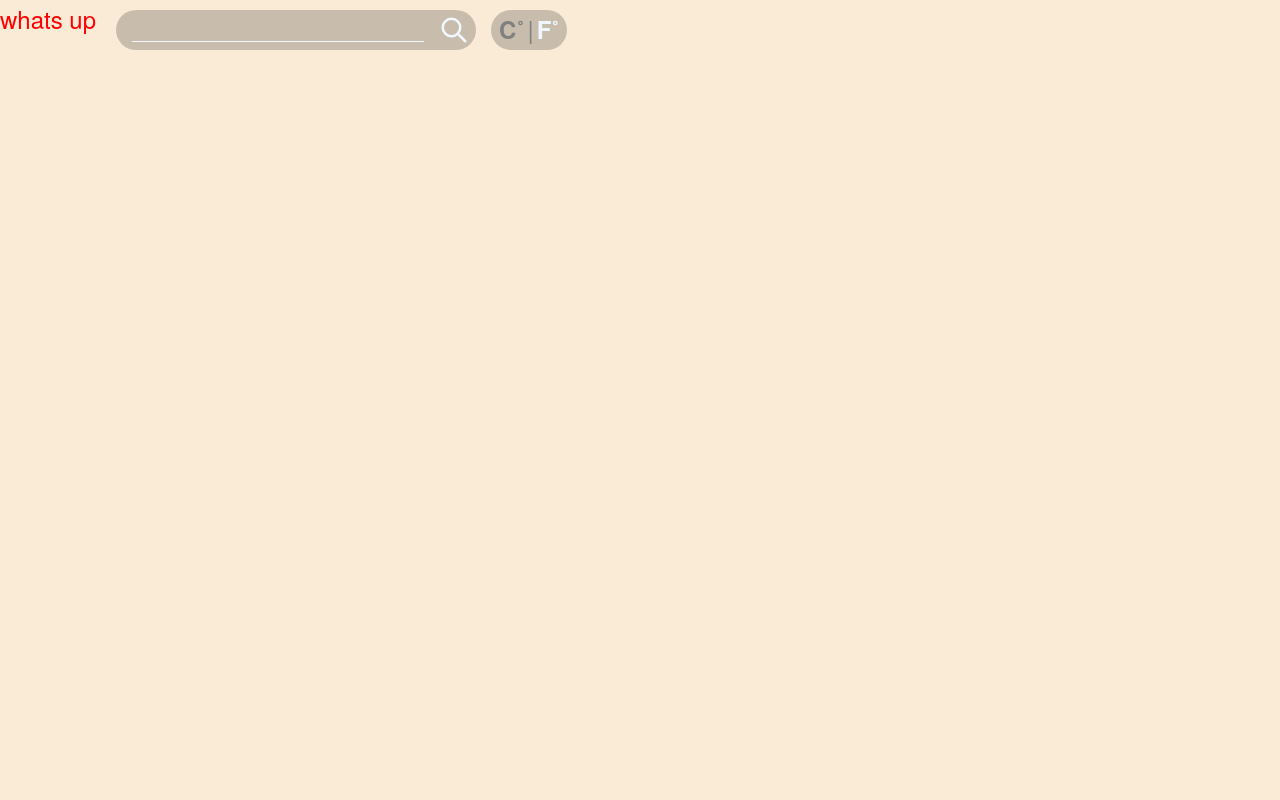
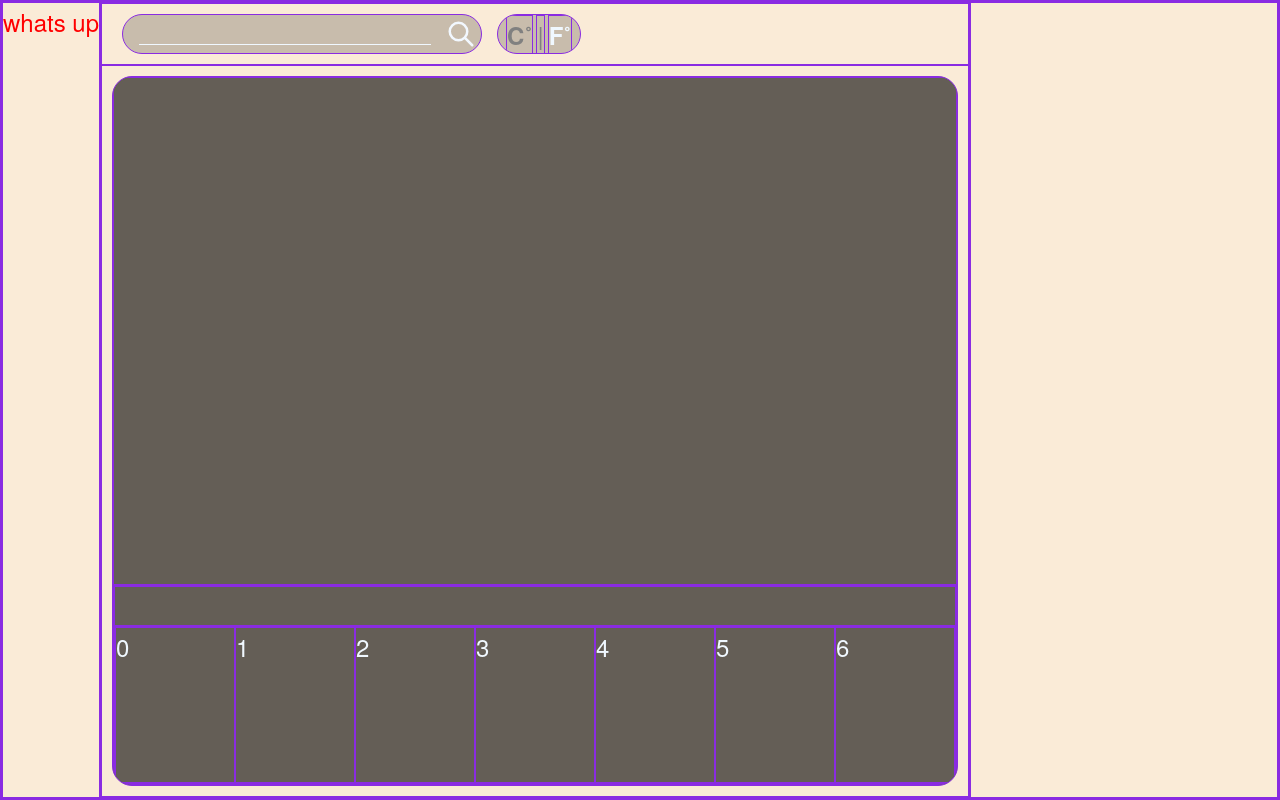
Before and after one commit to KentonKim/weather-app, a website built with webpack: page dist/index.html in a window 1280 px wide. Built offline with nearby package versions, Linux system fonts and the light colour scheme.

Commit message:
Prepared for main content

```diff
--- /dev/null
+++ b/src/dom/content.js
@@ -0,0 +1,34 @@
+const initContainers = (parentDiv) => {
+    const containerContainer = document.createElement('div')
+    containerContainer.id = 'content-container'
+    const contentContainer = document.createElement('div')
+    contentContainer.id = "content"
+
+    const topDiv = document.createElement('div')
+    topDiv.id = "content-top"
+
+    const bottomDiv = document.createElement('div')
+    bottomDiv.id = "content-bottom"
+    const tabDiv = document.createElement('div')
+    tabDiv.id = "horz-scroll-tabs"
+    const horzScrollDiv = document.createElement('div')
+    horzScrollDiv.id = "horz-scroll"
+
+    // add cards
+    for (let i = 0; i < 7; i += 1) {
+        let hourCard = document.createElement('div')
+        hourCard.classList.add('hour-card')
+        hourCard.textContent = i
+        horzScrollDiv.appendChild(hourCard)
+    }
+
+    bottomDiv.appendChild(tabDiv)
+    bottomDiv.appendChild(horzScrollDiv)
+    contentContainer.appendChild(topDiv)
+    contentContainer.appendChild(bottomDiv)
+    containerContainer.appendChild(contentContainer)
+    parentDiv.appendChild(containerContainer)
+    return
+}
+
+export {initContainers}
--- a/src/index.js
+++ b/src/index.js
@@ -3,6 +3,7 @@ import {setDOM, setTemp} from './setInformation'
 import './style.css'
 import mainDom from './dom/main'
 import searchLocation from './searchLocation'
+import { initContainers } from './dom/content'
 
 // Setup main page
 const [leftmain, rightmain] = mainDom(document.body)
@@ -32,3 +33,5 @@ radioF.onclick = () => dayArray.map((dayObj) => setDOM(dayObj.tempDiv, setTemp,
 // 4. output day data in dom
 
 // a. add units to setinformation
+
+initContainers(leftmain)
--- a/src/setInformation.js
+++ b/src/setInformation.js
@@ -1,3 +1,11 @@
+const setDOM = (element, func, argsArray) => {
+    element.classList.add('hidden')
+    setTimeout(() => {
+        func.apply(null, argsArray)
+        element.classList.remove('hidden')
+    }, 200);
+}
+
 const setDay = (day) => {
     if (true) {
         day.displayDayLong()
@@ -20,12 +28,16 @@ const setDayIcon = (day) => {
     day.element.style.backgroundRepeat = "no-repeat"
 }
 
-const setDOM = (element, func, argsArray) => {
-    element.classList.add('hidden')
-    setTimeout(() => {
-        func.apply(null, argsArray)
-        element.classList.remove('hidden')
-    }, 200);
+const setContent = (day) => {
+    // set icon
 }
 
-export {setDOM, setDay, setTemp, setDayIcon}
+const setTab = (day) => {
+    // displays temp / precipitation / wind hourly
+}
+
+
+
+
+
+export {setDOM, setDay, setTemp, setDayIcon, setContent}
--- a/src/style.css
+++ b/src/style.css
@@ -3,7 +3,7 @@
 
 * {
     background-color: transparent;
-    /* border: 1px solid blueviolet; */
+    border: 1px solid blueviolet;
     box-sizing: border-box;
     padding: 0;
     margin: 0;
@@ -24,6 +24,7 @@ body, html {
     width: 100%;
     height: 100%;
     background-color: antiquewhite;
+    overflow: hidden;
 }
 
 body {
@@ -43,13 +44,14 @@ button:focus, input:focus {
 }
 
 #main-left {
-    flex: 4;
+    flex: 2;
     display: flex;
     flex-flow: column;
 }
 
 #main-right {
-    flex: 2;
+    flex: 1;
+    overflow: hidden;
 }
 
 #navbar {
@@ -96,57 +98,6 @@ button:focus, input:focus {
     cursor: default;
 }
 
-
-.card-container {
-    display: flex;
-    flex-flow: column;
-    padding: 10px;
-    gap: 10px;
-    overflow-y: scroll;
-}
-
-.card {
-    height: 120px;
-    position: relative;
-    background-color: transparent;
-    justify-content: space-between;
-    border-radius: 20px;
-    padding: 10px;
-    overflow: clip;
-    display: flex;
-    flex: 1;
-    overflow: hidden;
-    background-color: var(--transparent-light);
-    -webkit-transition: all 0.1s ease;
-    -moz-transition: all 0.1s ease;
-    -o-transition: all 0.1s ease;
-    -ms-transition: all 0.1s ease;
-    transition: all 0.1s ease-in-out;
-}
-
-.card:hover {
-    background-color: var(--transparent-med);
-}
-
-.card:active {
-    background-color: var(--transparent-dark);
-}
-
-.card.selected {
-    background-color: var(--transparent-dark);
-}
-
-.notification {
-    position: fixed;
-    left: calc(50% - 200px);
-    top: 10px;
-    transform: translate(-50%,0);
-    background-color: var(--transparent-light);
-    width: min(80%, 400px);
-    text-align: center;
-    user-select: none;
-}
-
 #search-form {
     width: 360px;
     height: 40px;
@@ -183,6 +134,101 @@ button:focus, input:focus {
 
 #search-button > img {
     width: 30px;
+}
+
+#content-container {
+    width: 100%;
+    height: 100%;
+    padding: 10px;
+}
+
+#content {
+    width: 100%;
+    height: 100%;
+    background-color: var(--transparent-med);
+    display: flex;
+    flex-flow: column;
+    border-radius: 20px;
+    overflow: clip;
+}
+
+#content-top {
+    flex: 1;
+}
+
+#content-bottom {
+    height: 200px;
+    display: flex;
+    flex-flow: column;
+}
+
+
+#horz-scroll-tabs {
+    height: 40px;
+}
+
+#horz-scroll {
+    width: 100%;
+    flex: 1;
+    display: grid;
+    grid-auto-flow: column;
+    align-items: stretch;
+    overflow-x: hidden;
+}
+
+.hour-card {
+    width: 120px;
+}
+
+/* Right side */
+.card-container {
+    display: flex;
+    flex-flow: column;
+    padding: 10px;
+    gap: 10px;
+    overflow-y: auto;
+}
+
+.card {
+    height: 120px;
+    position: relative;
+    background-color: transparent;
+    justify-content: space-between;
+    border-radius: 20px;
+    padding: 10px;
+    overflow: clip;
+    display: flex;
+    flex: 1;
+    overflow: hidden;
+    background-color: var(--transparent-light);
+    -webkit-transition: all 0.1s ease;
+    -moz-transition: all 0.1s ease;
+    -o-transition: all 0.1s ease;
+    -ms-transition: all 0.1s ease;
+    transition: all 0.1s ease-in-out;
+}
+
+.card, .card > * {
+    user-select: none;
+}
+
+.card:hover, .card.selected {
+    background-color: var(--transparent-med);
+}
+
+.card:active {
+    background-color: var(--transparent-dark);
+}
+
+.notification {
+    position: fixed;
+    left: calc(50% - 200px);
+    top: 10px;
+    transform: translate(-50%,0);
+    background-color: var(--transparent-light);
+    width: min(80%, 400px);
+    text-align: center;
+    user-select: none;
 }
 
 .temperature, .weekday {
```
